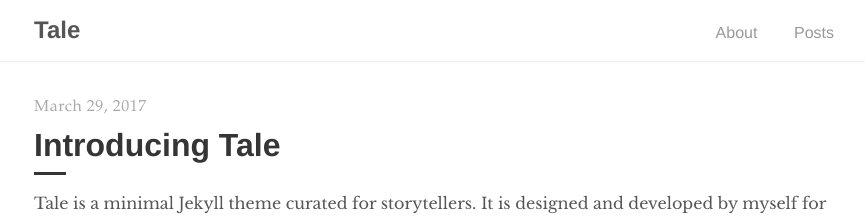
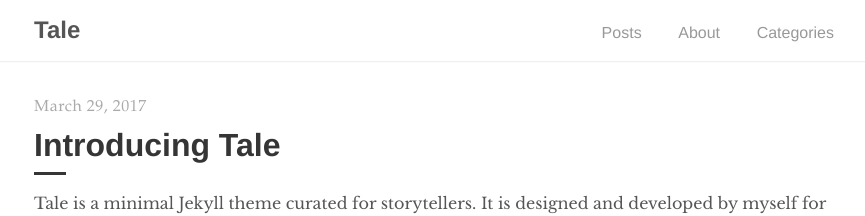
Before and after one commit to sayhigaurav/sayhigaurav.github.io, a Jekyll site: the page built from index.html, in a window 1280 px wide. Shown: the top 216 px of the page, without its empty margins (206-1071 px from the left). Built offline with Jekyll 4.4.1, drawn with Linux system fonts in a browser that asks for light colours; the list of posts is cut into pages by our own code.

Commit message:
categories evaluation

```diff
--- a/_includes/navigation.html
+++ b/_includes/navigation.html
@@ -4,8 +4,9 @@
       <h2 class="nav-title">{{ site.title }}</h2>
     </a>
     <ul>
+      <li><a href="{{ site.baseurl }}/">Posts</a></li>
       <li><a href="{{ '/about' | prepend: site.baseurl }}">About</a></li>
-      <li><a href="{{ site.baseurl }}/">Posts</a></li>
+      <li><a href="{{ '/categories' | prepend: site.baseurl }}">Categories</a></li>
     </ul>
   </div>
 </nav>
```
